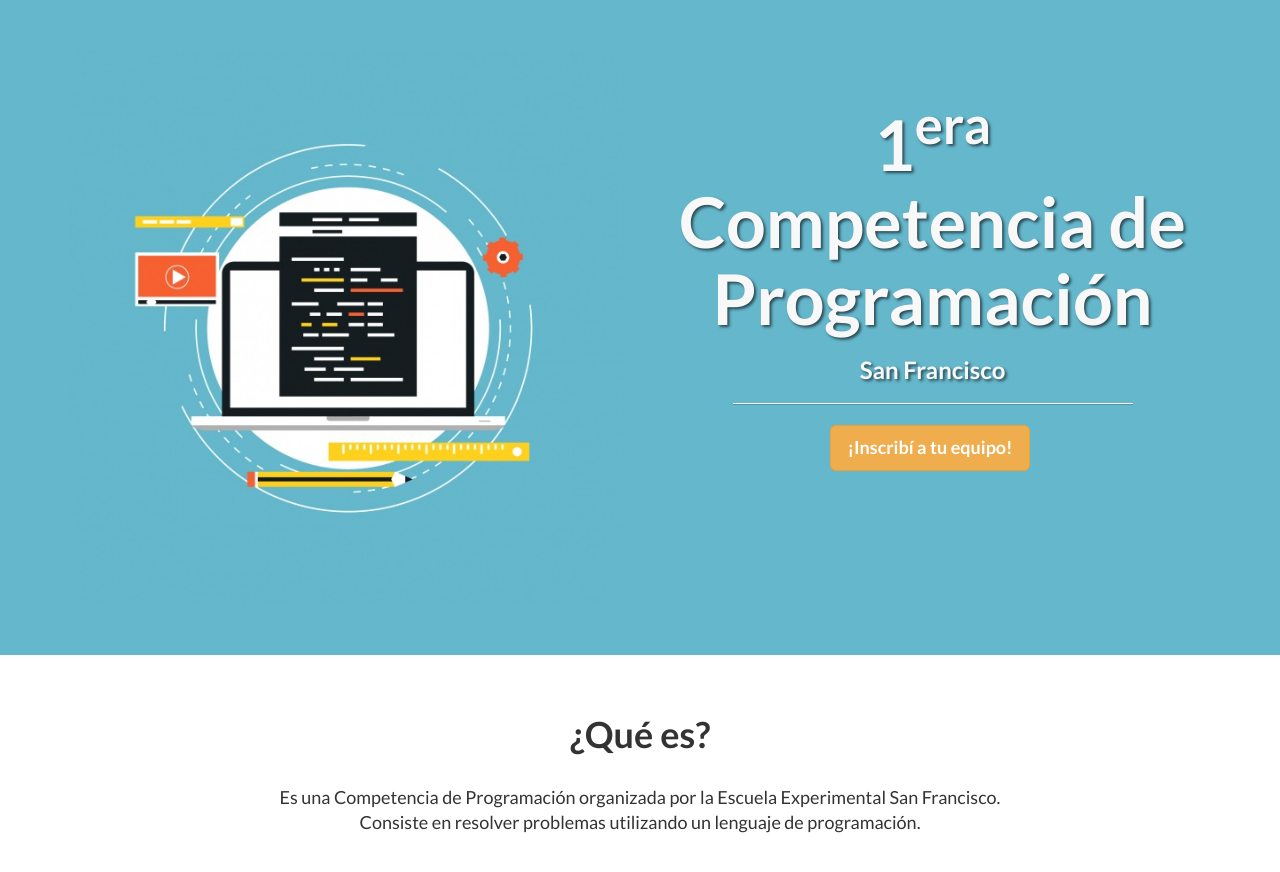
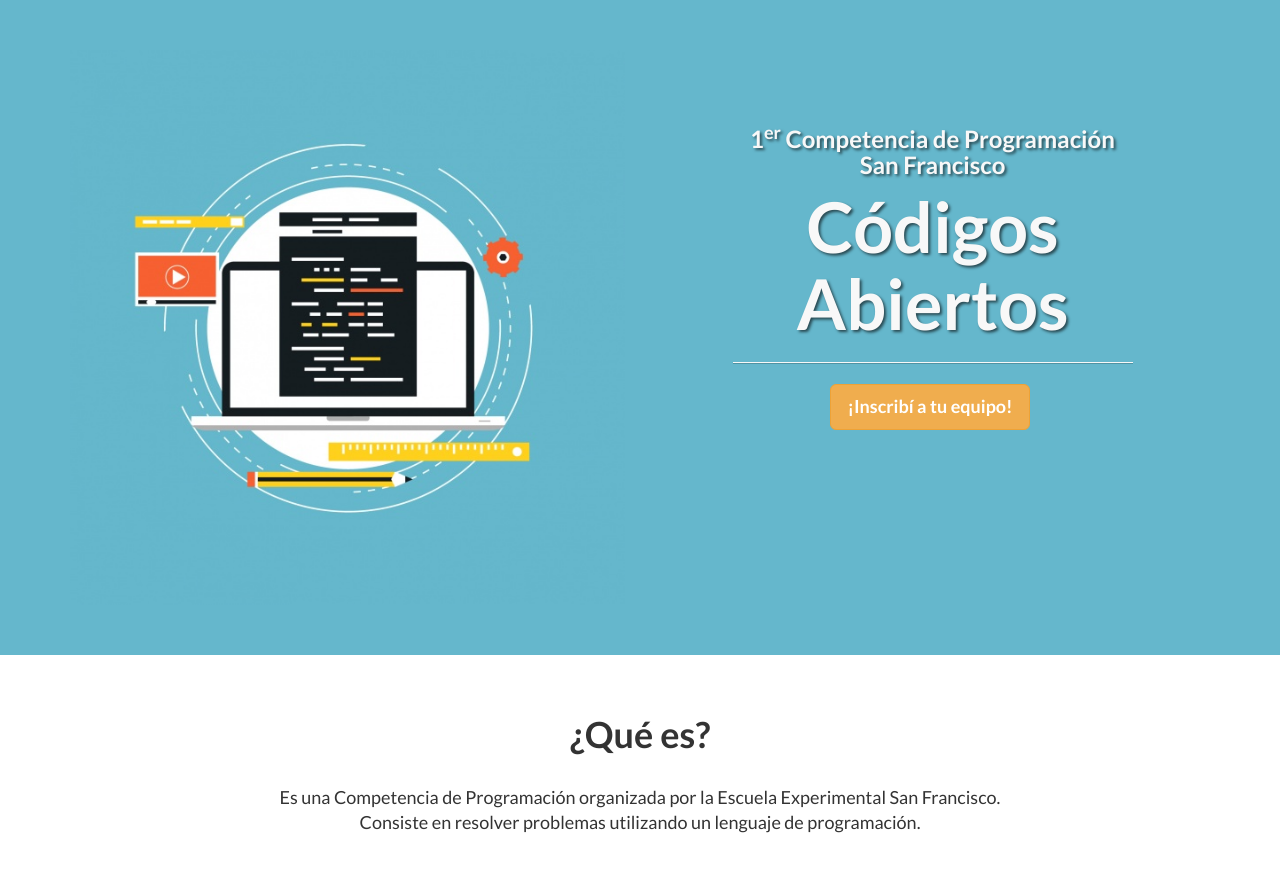
Before and after one commit to escuelaexperimentalsanfco/correproa, a Jekyll site: the page built from index.html, in a window 1280 px wide and 900 px high. Shown: the top 872 px of the window. Built offline with Jekyll 4.4.1, drawn with Linux system fonts in a browser that asks for light colours; nearby versions of some CDN libraries; library files that are not in the unit come from our copies.

Commit message:
Cambiado nombre a Codigos Abiertos

```diff
--- a/_includes/head.html
+++ b/_includes/head.html
@@ -6,7 +6,7 @@
     <meta name="description" content="{{ site.description }}">
     <meta name="author" content="{{ site.author }}">
 
-    <title>1er Competencia de Programación San Francisco</title>
+    <title>Competencia de Programación Códigos Abiertos</title>
 
     <!-- Bootstrap Core CSS -->
     <link href="css/bootstrap.min.css" rel="stylesheet">
--- a/_includes/header.html
+++ b/_includes/header.html
@@ -10,8 +10,9 @@
                 </div>
 				<div class="col-md-6">
 					<div class="intro-message">
-						<h1>1<sup>era</sup><br>Competencia de <br>Programación</h1>
-						<h3> San Francisco</h3>
+						<h3>1<sup>er</sup> Competencia de Programación<br>San Francisco</h3>
+						<h1>Códigos<br>Abiertos</h1>
+
 						<hr class="intro-divider">
 						<ul class="list-inline intro-social-buttons">
 							<li>
```
